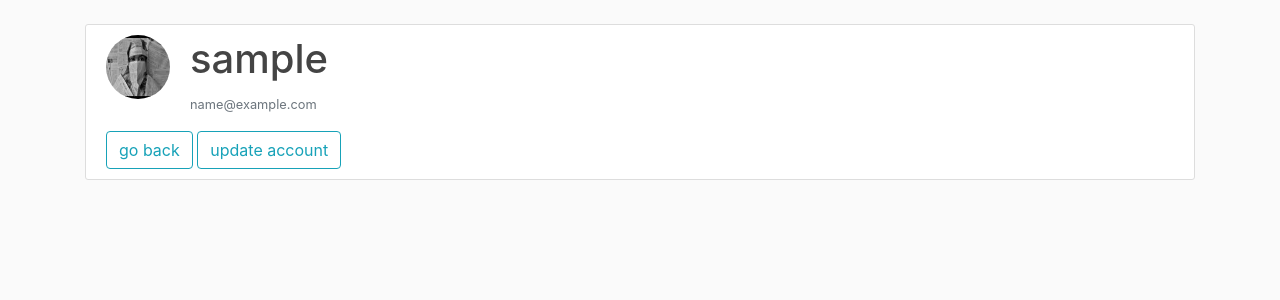
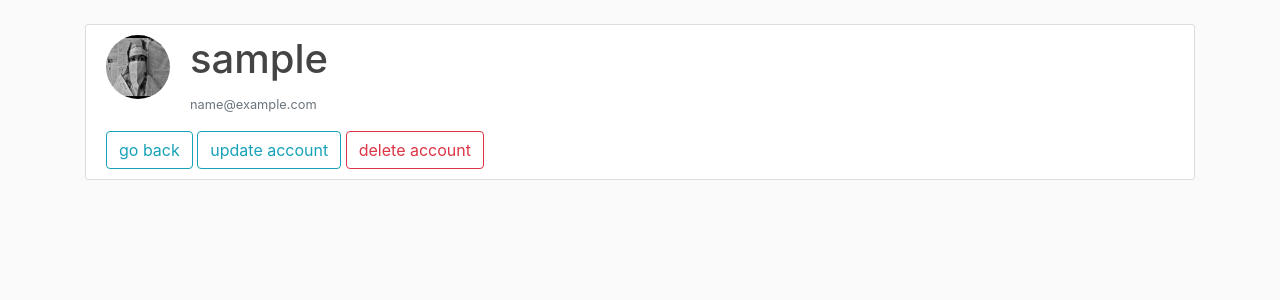
Before and after one commit to martin-kuenzel/python-basics-training, a Flask app: page /account in a window 1280 px wide. Shown: the part 56-356 px from the top of the page. Run offline with Flask 2, Linux system fonts and the light colour scheme; the visitor is signed in with stand-in values (Sample User, id 1); data comes from the database, SQL or seed files in the repository; parts of the project's set-up code (start-up, migrations or seed data) failed here and were passed over; some libraries are stand-ins or nearby versions.

Commit message:
better understandable template names, user deletion option for logged in users (delete cascade for posts)

```diff
--- a/python_flask_basics/flask_blog/flask_blog/models.py
+++ b/python_flask_basics/flask_blog/flask_blog/models.py
@@ -18,7 +18,7 @@ class User(db.Model, UserMixin):
     active = db.Column(db.Boolean(),nullable=False, default=False)
 
     """relationship for multiple posts from table:post"""
-    posts = db.relationship('Post',backref='author',lazy=True)
+    posts = db.relationship('Post',cascade="all,delete",backref='author',lazy=True)
 
     """
 
--- a/python_flask_basics/flask_blog/flask_blog/routes.py
+++ b/python_flask_basics/flask_blog/flask_blog/routes.py
@@ -62,8 +62,9 @@ def save_profile_pic(form_picture):
     return save_name
 
 """ account login """
-@app.route('/login', methods=['GET','POST'])
-def login():
+@app.route('/account_login', methods=['GET','POST'])
+def account_login():
+
     if current_user.is_authenticated:
         return redirect(url_for('posts_list'))
 
@@ -80,7 +81,7 @@ def login():
 
         flash(f'Wrong login data','danger')
 
-    return render_template('login.html',title="Login", form=form)
+    return render_template('account_login.html',title="Login", form=form)
 
 """ password resetting email link route """
 @app.route( '/password_reset_confirm/<string:token>', methods=['GET','POST'] )
@@ -90,7 +91,6 @@ def password_reset_confirm(token):
         return redirect(url_for('posts_list'))
 
     form = PasswordResetForm()
-
     user = User.confirm_usr_verify_token( token )
 
     if user and form.validate_on_submit():
@@ -103,31 +103,37 @@ def password_reset_confirm(token):
         db.session.commit()
 
         flash('Your password has been reset','success')
-        return redirect(url_for('login'))
+        return redirect(url_for('account_login'))
 
     return render_template('password_reset_confirm.html', title="Password reset confirmation", form=form)
 
 """ password resetting requested route """
 @app.route( '/password_reset_request', methods=['GET','POST'] )
 def password_reset_request():
+
+    if current_user.is_authenticated:
+        return redirect(url_for('posts_list'))
+
     form = PasswordResetRequestForm()
-    user = User.query.filter_by(email=form.email.data).first()
-    if user and form.validate_on_submit():
+    if request.method == 'POST':
+        user = User.query.filter_by(email=form.email.data).first()
+        if user and form.validate_on_submit():
 
-        """Send reset mail"""
-        email = Message('Password reset', sender=os.environ.get('EMAIL_ACCOUNT'), recipients = [user.email])
-        reset_link = url_for( 'password_reset_confirm', user_id = user.id, token=user.create_usr_verify_token(), _external=True )
-        email.html = render_template('password_reset_email.html', reset_link = reset_link, user = user)
-        mail.send(email)
+            """Send reset mail"""
+            email = Message('Password reset', sender=os.environ.get('EMAIL_ACCOUNT'), recipients = [user.email])
+            reset_link = url_for( 'password_reset_confirm', user_id = user.id, token=user.create_usr_verify_token(), _external=True )
+            email.html = render_template('password_reset_email.html', reset_link = reset_link, user = user)
+            mail.send(email)
 
-        flash(f'An email has been sent to your email address', 'info')
-        return redirect(url_for('login'))
+            flash(f'An email has been sent to your email address', 'info')
+
+        return redirect(url_for('account_login'))
 
     return render_template('password_reset_request.html',title="Reset Password", form = form)
 
 """ account registering """
-@app.route( '/register', methods=['GET','POST'] )
-def register():
+@app.route( '/account_register', methods=['GET','POST'] )
+def account_register():
     if current_user.is_authenticated:
         return redirect(url_for('posts_list'))
 
@@ -148,24 +154,26 @@ def register():
         db.session.add(user)
         db.session.commit()
 
+
         """ Send activation mail """
         email = Message('Account activation', sender=os.environ.get('EMAIL_ACCOUNT'), recipients = [user.email])
         activation_link = url_for( 'account_activate_confirm', user_id = user.id, token=user.create_usr_verify_token(), _external=True )
         email.html = render_template('account_activate_email.html', activation_link = activation_link)
         mail.send(email)
 
+        logout_user() ## for some reason the user is logged in after this
+
         flash(f'An email with an activation link has been sent to you!', 'info')
-        return redirect(url_for('login'))
 
-    return render_template('register.html',title="Register",form=form)
+        return redirect(url_for('account_login'))
+
+    return render_template('account_register.html',title="Register account",form=form)
 
 """ account activation confirmation route """
 @app.route( '/account_activate_confirm/<string:token>', methods=['GET','POST'] )
 def account_activate_confirm(token):
-
     if current_user.is_authenticated:
         return redirect(url_for('posts_list'))
-
 
     user = User.confirm_usr_verify_token( token )
     if user:
@@ -174,14 +182,14 @@ def account_activate_confirm(token):
 
         flash('Your account has been activated','success')
 
-    return redirect(url_for('login'))
+    return redirect(url_for('account_login'))
 
 """ User only areas """
 
-""" User logout """
-@app.route('/logout')
+""" User account logout """
+@app.route('/account_logout')
 @login_required # this HAS TO COME AFTER the app.route decorator to work
-def logout():
+def account_logout():
     logout_user()
     return redirect(url_for('posts_list'))
 
@@ -220,6 +228,25 @@ def account_update():
         return redirect(url_for('account'))
 
     return render_template('account_update.html',title="Account Update",form=form)
+
+""" deletion of accounts """
+@app.route('/account_delete', methods=['GET','POST'])
+@login_required
+def account_delete():
+
+    if request.method == 'POST':
+
+        if current_user.image_file != 'default.png':
+            profile_pic = os.path.join(app.root_path,'static','profile_pics',current_user.image_file)
+            os.remove( profile_pic )
+
+        db.session.delete(current_user)
+        db.session.commit()
+
+        flash(f'Your account has been deleted','success')
+        return redirect(url_for('posts_list'))
+
+    return render_template('account_delete.html',title='Account deletion')
 
 """ creation of posts """
 @app.route('/posts_create', methods=['GET','POST'])
@@ -278,5 +305,3 @@ def posts_delete(post_id):
             return redirect(url_for('posts_list'))
 
     return render_template('posts_delete.html',title='Post deletion',post=post)
-
-    return redirect(url_for('posts_list'))
--- a/python_flask_basics/flask_blog/flask_blog/templates/account.html
+++ b/python_flask_basics/flask_blog/flask_blog/templates/account.html
@@ -12,6 +12,7 @@
         <div>
             <a class="btn btn-outline-info" href="{{url_for('posts_list')}}">go back</a>
             <a class="btn btn-outline-info" href="{{url_for('account_update')}}">update account</a>
+            <a class="btn btn-outline-danger" href="{{url_for('account_delete')}}">delete account</a>
         </div>
     </div>
 </div>
--- a/python_flask_basics/flask_blog/flask_blog/templates/login.html
+++ b/python_flask_basics/flask_blog/flask_blog/templates/account_login.html
@@ -49,6 +49,6 @@
     </form>
 </div>
 <div class="border-top pt-3"><small class="text-muted">
-    Not have an account yet ? <a href="{{url_for('register')}}">Signup here</a>
+    Not have an account yet ? <a href="{{url_for('account_register')}}">Signup here</a>
 </small></div>
 {% endblock content %}
--- a/python_flask_basics/flask_blog/flask_blog/templates/register.html
+++ b/python_flask_basics/flask_blog/flask_blog/templates/account_register.html
@@ -76,6 +76,6 @@
     </form>
 </div>
 <div class="border-top pt-3"><small class="text-muted">
-    Allready have an account ? <a href="{{url_for('login')}}">Login here</a>
+    Allready have an account ? <a href="{{url_for('account_login')}}">Login here</a>
 </small></div>
 {% endblock content %}
--- a/python_flask_basics/flask_blog/flask_blog/templates/layout.html
+++ b/python_flask_basics/flask_blog/flask_blog/templates/layout.html
@@ -27,10 +27,10 @@
                     <span class="nav-item nav-link text-light"><small>logged in as {{current_user.email}} ({{current_user.username}})</small>&emsp;|&emsp;</span>
                     <a class="nav-item nav-link" href="{{url_for('account')}}">Account</a>
                     <a class="nav-item nav-link" href="{{url_for('posts_create')}}">Create Post</a>
-                    <a class="nav-item nav-link" href="{{url_for('logout')}}">Logout</a>
+                    <a class="nav-item nav-link" href="{{url_for('account_logout')}}">Logout</a>
                 {% else %}
-                    <a class="nav-item nav-link" href="{{url_for('login')}}">Login</a>
-                    <a class="nav-item nav-link" href="{{url_for('register')}}">Register</a>
+                    <a class="nav-item nav-link" href="{{url_for('account_login')}}">Login</a>
+                    <a class="nav-item nav-link" href="{{url_for('account_register')}}">Register</a>
                 {% endif %}
                 </div>
             </div>
--- a/python_flask_basics/flask_blog/flask_blog/templates/password_reset_request.html
+++ b/python_flask_basics/flask_blog/flask_blog/templates/password_reset_request.html
@@ -21,7 +21,7 @@
                 </div>
                 <div class="nav">
                     <div>
-                        <a class="btn btn-outline-info" href="{{url_for('login')}}">Cancel</a>
+                        <a class="btn btn-outline-info" href="{{url_for('account_login')}}">Cancel</a>
                         {{form.submit(class="btn btn-outline-info")}}
                     </div>
                 </div>
--- a/python_flask_basics/flask_blog/flask_blog/templates/posts_delete.html
+++ b/python_flask_basics/flask_blog/flask_blog/templates/posts_delete.html
@@ -7,7 +7,7 @@
     <form method="POST" action="{{url_for('posts_delete',post_id=post.id)}}">
         <div class="nav">
             <div>
-                <a class="btn btn-outline-info" href="{{url_for('posts_detail',post_id=post.id)}}">no</a>
+                <a class="btn btn-outline-info" href="{{url_for('posts_detail',post_id=post.id)}}">cancel</a>
                 <input type="submit" class="btn btn-outline-danger" value="yes">
             </div>
         </div>
```
Also changed, not shown: python_flask_basics/flask_blog/flask_blog/templates/account_delete.html (added, +16 -0 lines).
